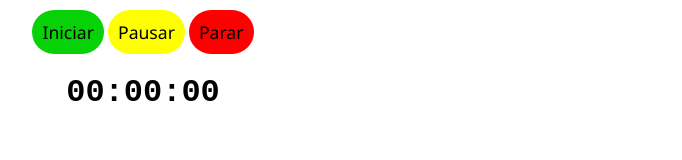
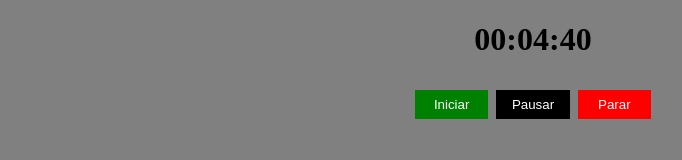
Before and after one commit to ssteffenss/programacao_aula, a plain HTML site: page cronometro.html in a window 1280 px wide. Both pictures are taken after a click on the button "Iniciar". Shown: the whole page, without its empty margins (107-789 px from the left). Drawn offline with Linux system fonts and the light colour scheme.

Commit message:
Add files via upload

```diff
--- /dev/null
+++ b/cron.css
@@ -0,0 +1,27 @@
+body{
+    background-color: grey;
+}
+
+
+div {
+    text-align: center;
+}
+
+   button{
+       height: 2.2em;
+       width: 5.5em;
+       border: none;
+       color: white;
+   }
+
+   .start-btn{
+       background-color: green;
+   }
+
+   .pause-btn{
+    background-color: black;
+}
+
+.stop-btn{
+    background-color: red;
+}
--- a/cron.js
+++ b/cron.js
@@ -1,32 +1,43 @@
-"use strict"
+var sec=0
+var min=0
+var hr=0
 
-var hh = 0;
-var mm = 0;
-var ss = 0;
+var interval
 
-var tempo = 1000;
-var cron;
+function twoDigits(digit){
+    if(digit<10){
+        return('0'+digit)
+    }else{
+        return(digit)
+    }
+}
 
+function start(){
+   interval= setInterval(watch,10)
+}
 
-function start() {
+function pause(){
+    clearInterval(interval)
+}
 
-    cron = setInterval(() => {timer(); }, tempo);
+function stop(){
+    clearInterval(interval)
+    sec=0
+    min=0
+    document.getElementById('watch').innerText='00:00:00'
 
 
 }
 
-function pause() {
-    clearInterval(cron);
+function watch(){
+    sec++
+    if(sec==60){
+        min++
+        sec=0
+        if(min==60){
+            min=0
+            hr++
+        }
+    }
+     document.getElementById('watch').innerText=twoDigits(hr)+':'+twoDigits(min)+':'+twoDigits(sec)
 }
-
-function stop(){
-    clearInterval(cron);
-     hh = 0;
- mm = 0;
-ss = 0;
-
-}
-
-function timer() {
-
-}
--- a/cronometro.html
+++ b/cronometro.html
@@ -4,66 +4,16 @@
     <meta charset="UTF-8">
     <meta http-equiv="X-UA-Compatible" content="IE=edge">
     <meta name="viewport" content="width=device-width, initial-scale=1.0">
-    <title>cronometro</title>
+    <title>Document</title>
+    <link rel="stylesheet" href="cron.css">
 </head>
-
-<style>
-    *{
-        margin: 0;
-        padding: 0;
-    }
-
-    .max-width{
-        max-width: 500px;
-        width: 100%;
-        padding: 10px;
-        box-sizing: border-box;
-        background-color: white;
-        box-shadow: 0 0 5px white;
-        text-align: center;
-    }
-
-    h1{
-        font-family: 'courier new', courier, monospace;
-        margin-top: 20px;
-    }
-
-    button{
-        padding: 10px;
-        border: none;
-        font-family: 'segoe ui';
-        font-size: 1.1em;
-        transition: all .5s;
-        cursor: pointer;
-        border-radius: 25px;
-    }
-
-    button:hover {
-        background-color: rgb(9, 5, 255);
-    }
-
-    .bg-green {
-        background-color: rgb(7, 209, 7);
-    }
-
-    .bg-yellow {
-        background-color: yellow;
-    }
-
-    .bg-red {
-        background-color: red;
-    }
-</style>
 <body>
-
-    <div class="max-width">
-        <button onclick="start();" class="bg-green">Iniciar</button>
-        <button onclick="pause();" class="bg-yellow">Pausar</button>
-        <button onclick="stop();" class="bg-red">Parar</button>
-        <h1 id="counter">00:00:00</h1>
+    <div>
+    <h1 id='watch'>00:00:00<h1>
+    <button class="start-btn" onclick="start()">Iniciar</button>
+    <button class="pause-btn" onclick="pause()">Pausar</button>
+    <button class="stop-btn" onclick="stop()">Parar</button>
     </div>
-
-<script src="cron.js"></script>
-
+    <script src="cron.js"></script>
 </body>
 </html>
```
